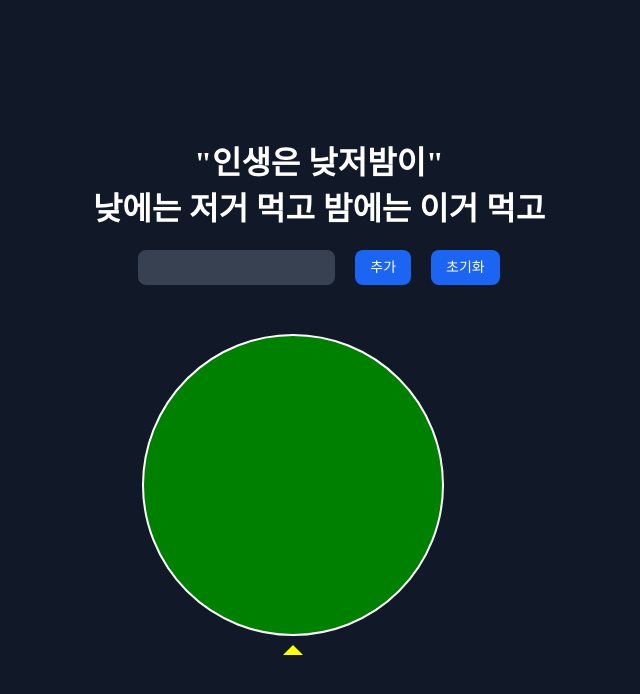
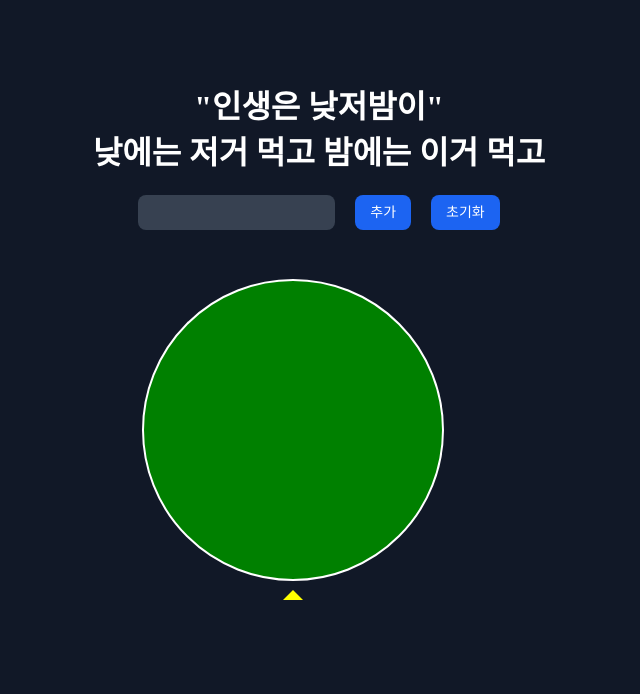
Before and after one commit to yunsecode/bab, a SvelteKit app: page / in a window 1280 px wide. Shown: the top 694 px of the page, without its empty margins (321-961 px from the left). Built offline with nearby package versions, Linux system fonts and the light colour scheme.

Commit message:
feat: global padding fix

```diff
--- a/src/routes/+page.svelte
+++ b/src/routes/+page.svelte
@@ -193,7 +193,7 @@
     min-height: 100vh;
     display: flex;
     justify-content: center;
-  align-items: center;
+    padding-top: 60px;
     user-select: none;
 }
 
```
Lines whose indentation alone changed are shown as unchanged.
